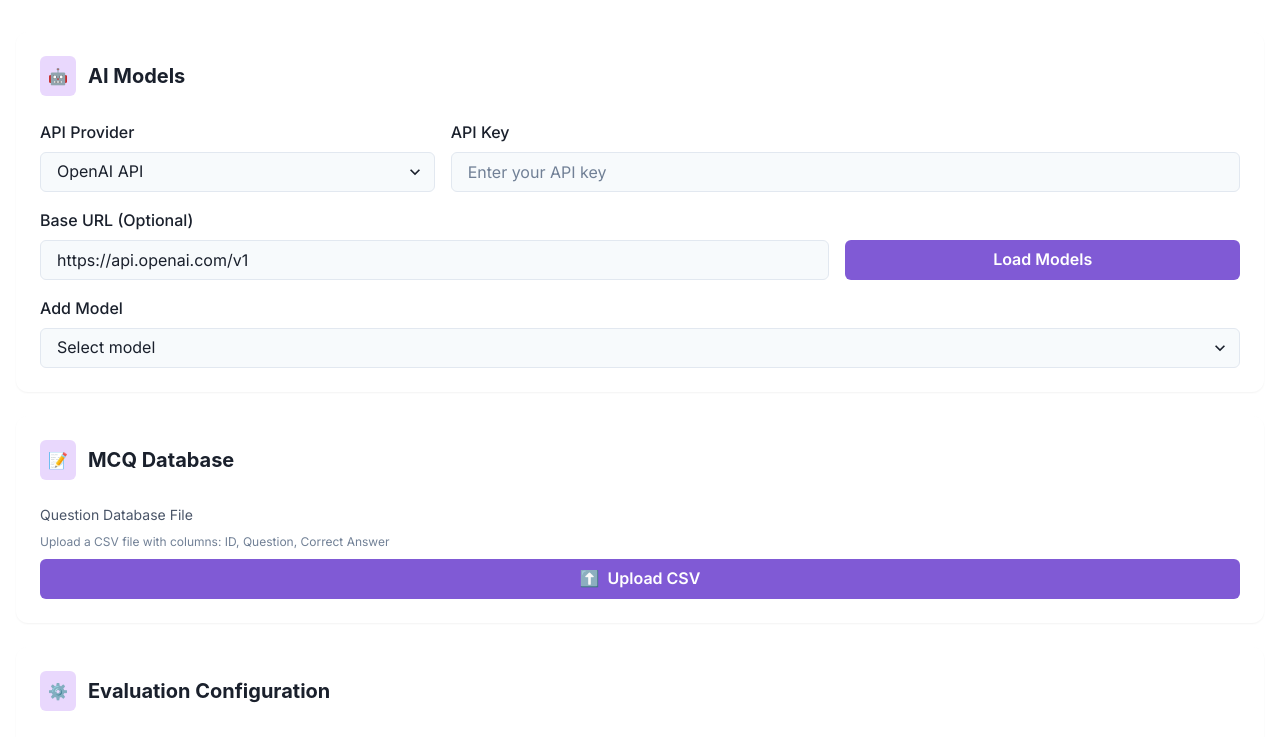
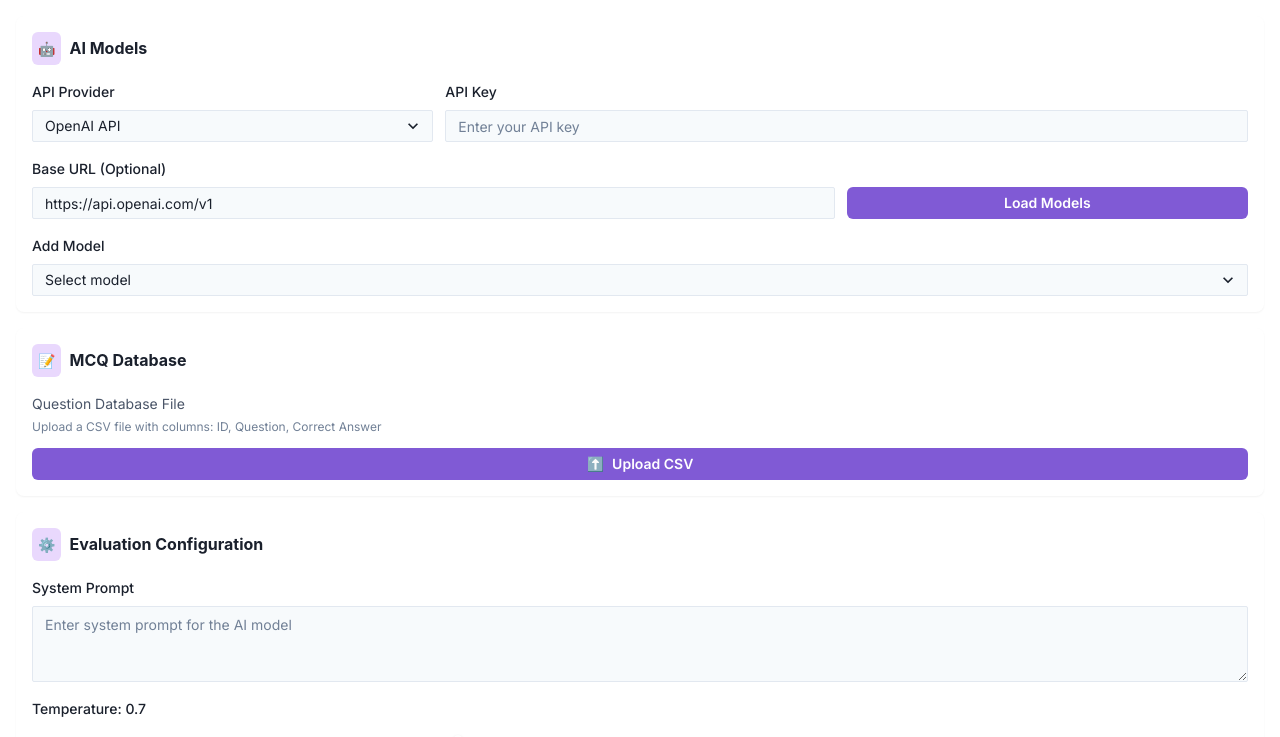
Before and after one commit to hmfetouh/LLMs-Accuracy-VS-Consistency, a Next.js app: page / in a window 1280 px wide. Shown: the top 737 px of the page. Built offline with nearby package versions, Linux system fonts and the light colour scheme.

Commit message:
improve LLMs selector and changes to style

```diff
--- a/src/app/page.tsx
+++ b/src/app/page.tsx
@@ -167,25 +167,26 @@ export default function Home() {
   };
 
   return (
-    <Container maxW="container.xl" py={8}>
-      <VStack spacing={6} align="stretch">
-        <Box p={6} borderRadius="xl" bg="white" boxShadow="sm">
-          <HStack spacing={3} mb={6}>
-            <Box p={2} bg="purple.100" borderRadius="md">
-              <Text color="purple.600">🤖</Text>
+    <Container maxW="container.xl" py={4}>
+      <VStack spacing={4} align="stretch">
+        <Box p={4} borderRadius="lg" bg="white" boxShadow="sm">
+          <HStack spacing={2} mb={4}>
+            <Box p={1.5} bg="purple.100" borderRadius="md">
+              <Text fontSize="sm" color="purple.600">🤖</Text>
             </Box>
-            <Heading size="md">AI Models</Heading>
+            <Heading size="sm">AI Models</Heading>
           </HStack>
 
           <Box>
             <VStack spacing={4} align="stretch">
-              <HStack spacing={4} align="flex-end">
+              <HStack spacing={3} align="flex-end">
                 <FormControl flex="1">
-                  <FormLabel>API Provider</FormLabel>
+                  <FormLabel fontSize="sm">API Provider</FormLabel>
                   <Select
                     value={currentProvider}
                     onChange={(e) => setCurrentProvider(e.target.value as "openai" | "deepseek" | "openwebui")}
                     bg="gray.50"
+                    size="sm"
                   >
                     <option value="openai">OpenAI API</option>
                     <option value="deepseek">DeepSeek API</option>
@@ -194,25 +195,27 @@ export default function Home() {
                 </FormControl>
 
                 <FormControl flex="2">
-                  <FormLabel>API Key</FormLabel>
+                  <FormLabel fontSize="sm">API Key</FormLabel>
                   <Input
                     type="password"
                     value={getApiKey()}
                     onChange={(e) => updateApiKey(e.target.value)}
                     placeholder="Enter your API key"
                     bg="gray.50"
+                    size="sm"
                   />
                 </FormControl>
               </HStack>
 
-              <HStack spacing={4} align="flex-end">
+              <HStack spacing={3} align="flex-end">
                 <FormControl flex="2">
-                  <FormLabel>Base URL (Optional)</FormLabel>
+                  <FormLabel fontSize="sm">Base URL (Optional)</FormLabel>
                   <Input
                     value={getBaseUrl()}
                     onChange={(e) => updateBaseUrl(e.target.value)}
                     placeholder={getDefaultBaseUrl()}
                     bg="gray.50"
+                    size="sm"
                   />
                 </FormControl>
 
@@ -222,6 +225,7 @@ export default function Home() {
                     width="full"
                     onClick={verifyApiKey}
                     isLoading={isLoading}
+                    size="sm"
                   >
                     Load Models
                   </Button>
@@ -229,7 +233,7 @@ export default function Home() {
               </HStack>
 
               <FormControl>
-                <FormLabel>Add Model</FormLabel>
+                <FormLabel fontSize="sm">Add Model</FormLabel>
                 <Select
                   placeholder="Select model"
                   onChange={(e) => {
@@ -239,6 +243,7 @@ export default function Home() {
                     }
                   }}
                   bg="gray.50"
+                  size="sm"
                 >
                   {availableModels
                     .filter(model => model.provider === currentProvider)
@@ -252,28 +257,27 @@ export default function Home() {
               </FormControl>
 
               {selectedModels.length > 0 && (
-                <Box mt={4}>
-                  <Text fontWeight="medium" mb={2}>Selected Models:</Text>
-                  <Flex wrap="wrap" gap={2}>
+                <Box mt={3}>
+                  <Text fontWeight="medium" fontSize="sm" mb={1.5}>Selected Models:</Text>
+                  <Flex wrap="wrap" gap={1.5}>
                     {selectedModels.map((model) => (
                       <Tag
                         key={model.id}
-                        size="md"
+                        size="sm"
                         borderRadius="full"
                         variant="solid"
-                        colorScheme={
-                          model.provider === "openai" ? "green" :
-                          model.provider === "deepseek" ? "blue" : "purple"
-                        }
+                        colorScheme="purple"
                       >
-                        <HStack spacing={2}>
-                          <Text>{model.name}</Text>
+                        <HStack spacing={1}>
+                          <Text fontSize="xs">{model.name}</Text>
                           <Button
                             size="xs"
                             variant="unstyled"
                             onClick={() => setSelectedModels(prev => prev.filter(m => m.id !== model.id))}
-                            ml={1}
+                            ml={0.5}
                             p={0}
+                            height="auto"
+                            minW="auto"
                             _hover={{ opacity: 0.8 }}
                           >
                             ✕
@@ -288,15 +292,15 @@ export default function Home() {
           </Box>
         </Box>
 
-        <Box p={6} borderRadius="xl" bg="white" boxShadow="sm">
-          <HStack spacing={3} mb={6}>
-            <Box p={2} bg="purple.100" borderRadius="md">
-              <Text color="purple.600">📝</Text>
+        <Box p={4} borderRadius="lg" bg="white" boxShadow="sm">
+          <HStack spacing={2} mb={4}>
+            <Box p={1.5} bg="purple.100" borderRadius="md">
+              <Text fontSize="sm" color="purple.600">📝</Text>
             </Box>
-            <Heading size="md">MCQ Database</Heading>
+            <Heading size="sm">MCQ Database</Heading>
           </HStack>
 
-          <VStack spacing={2} align="stretch">
+          <VStack spacing={1} align="stretch">
             <Text fontSize="sm" color="gray.600">
               Question Database File
             </Text>
@@ -305,11 +309,13 @@ export default function Home() {
             </Text>
 
             <Button
-              leftIcon={<Text>⬆️</Text>}
+              leftIcon={<Text fontSize="sm">⬆️</Text>}
               colorScheme="purple"
               variant="solid"
               onClick={() => document.getElementById('file-upload')?.click()}
               width="full"
+              size="sm"
+              mt={2}
             >
               Upload CSV
             </Button>
@@ -323,28 +329,29 @@ export default function Home() {
           </VStack>
         </Box>
 
-        <Box p={6} borderRadius="xl" bg="white" boxShadow="sm">
-          <HStack spacing={3} mb={6}>
-            <Box p={2} bg="purple.100" borderRadius="md">
-              <Text color="purple.600">⚙️</Text>
+        <Box p={4} borderRadius="lg" bg="white" boxShadow="sm">
+          <HStack spacing={2} mb={4}>
+            <Box p={1.5} bg="purple.100" borderRadius="md">
+              <Text fontSize="sm" color="purple.600">⚙️</Text>
             </Box>
-            <Heading size="md">Evaluation Configuration</Heading>
+            <Heading size="sm">Evaluation Configuration</Heading>
           </HStack>
 
-          <VStack spacing={8} align="stretch">
+          <VStack spacing={4} align="stretch">
             <FormControl>
-              <FormLabel>System Prompt</FormLabel>
+              <FormLabel fontSize="sm">System Prompt</FormLabel>
               <Textarea
                 value={systemPrompt}
                 onChange={(e) => setSystemPrompt(e.target.value)}
                 placeholder="Enter system prompt for the AI model"
-                rows={4}
+                rows={3}
                 bg="gray.50"
+                size="sm"
               />
             </FormControl>
 
             <FormControl>
-              <FormLabel>Temperature: {temperature}</FormLabel>
+              <FormLabel fontSize="sm">Temperature: {temperature}</FormLabel>
               <Slider
                 value={temperature}
                 onChange={setTemperature}
@@ -352,6 +359,7 @@ export default function Home() {
                 max={2}
                 step={0.1}
                 colorScheme="purple"
+                size="sm"
               >
                 <SliderTrack>
                   <SliderFilledTrack />
@@ -367,6 +375,7 @@ export default function Home() {
               colorScheme="purple"
               width="full"
               isDisabled={selectedModels.length === 0}
+              size="sm"
             >
               Start Evaluation
             </Button>
```
